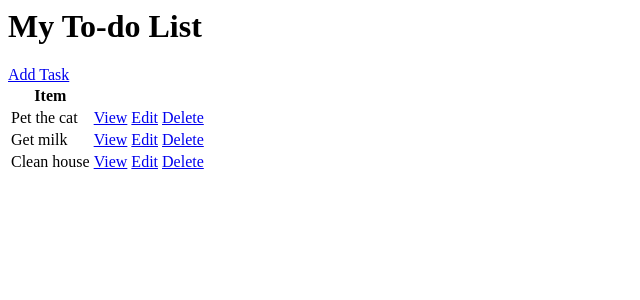
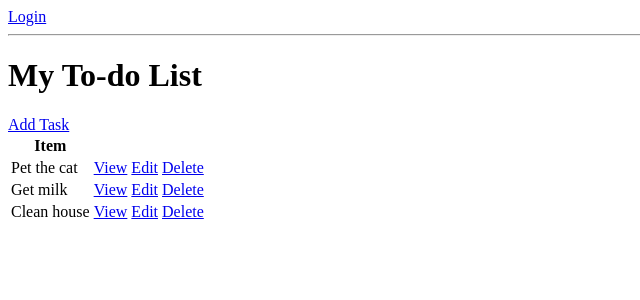
Before and after one commit to ardakoc/todo-list, a Django app: page / in a window 1280 px wide. Shown: the top 300 px of the page, without its empty margins (0-640 px from the left). Run offline with Django 3.2, Linux system fonts and the light colour scheme; data comes from the database, SQL or seed files in the repository; both versions use the stored data as it was after the commit.

Commit message:
adding the login and logout functionality

```diff
--- a/base/urls.py
+++ b/base/urls.py
@@ -1,11 +1,15 @@
 from django import views
 from django.urls import path
-from .views import CreateTask, DeleteTask, TaskDetail, TaskList, UpdateTask
+from .views import Login, CreateTask, DeleteTask, TaskDetail, TaskList, UpdateTask
+
+from django.contrib.auth.views import LogoutView
 
 urlpatterns = [
+  path('login/', Login.as_view(), name='login'),
+  path('logout/', LogoutView.as_view(next_page='login'), name='logout'),
   path('', TaskList.as_view(), name='tasks'),
   path('task/<int:pk>/', TaskDetail.as_view(), name='task'),
   path('create-task/', CreateTask.as_view(), name='create-task'),
   path('update-task/<int:pk>/', UpdateTask.as_view(), name='update-task'),
-  path('delete-task/<int:pk>/', DeleteTask.as_view(), name='delete-task')
+  path('delete-task/<int:pk>/', DeleteTask.as_view(), name='delete-task'),
 ]
--- a/base/views.py
+++ b/base/views.py
@@ -3,7 +3,18 @@ from django.views.generic.detail import DetailView
 from django.views.generic.edit import CreateView, UpdateView, DeleteView
 from django.urls import reverse_lazy
 
+from django.contrib.auth.views import LoginView
+
 from base.models import Task
+
+
+class Login(LoginView):
+  template_name = 'base/login.html'
+  fields = '__all__'
+  redirect_authenticated_user = True
+
+  def get_success_url(self) -> str:
+    return reverse_lazy('tasks')
 
 
 class TaskList(ListView):
--- a/templates/base/task_list.html
+++ b/templates/base/task_list.html
@@ -1,3 +1,12 @@
+{% if request.user.is_authenticated %}
+  <p>{{ request.user }}</p>
+  <a href="{% url 'logout' %}">Logout</a>
+{% else %}
+  <a href="{% url 'login' %}">Login</a>
+{% endif %}
+
+<hr>
+
 <h1>My To-do List</h1>
 <a href="{% url 'create-task' %}">Add Task</a>
 
@@ -15,6 +24,6 @@
       <td><a href="{% url 'delete-task' task.id %}">Delete</a></td>
     </tr>
     {% empty %}
-    <h3>No items in the list</h3>
+      <h3>No items in the list</h3>
   {% endfor %}
 </table>
```
Also changed, not shown: templates/base/login.html (added, +7 -0 lines), db.sqlite3.
